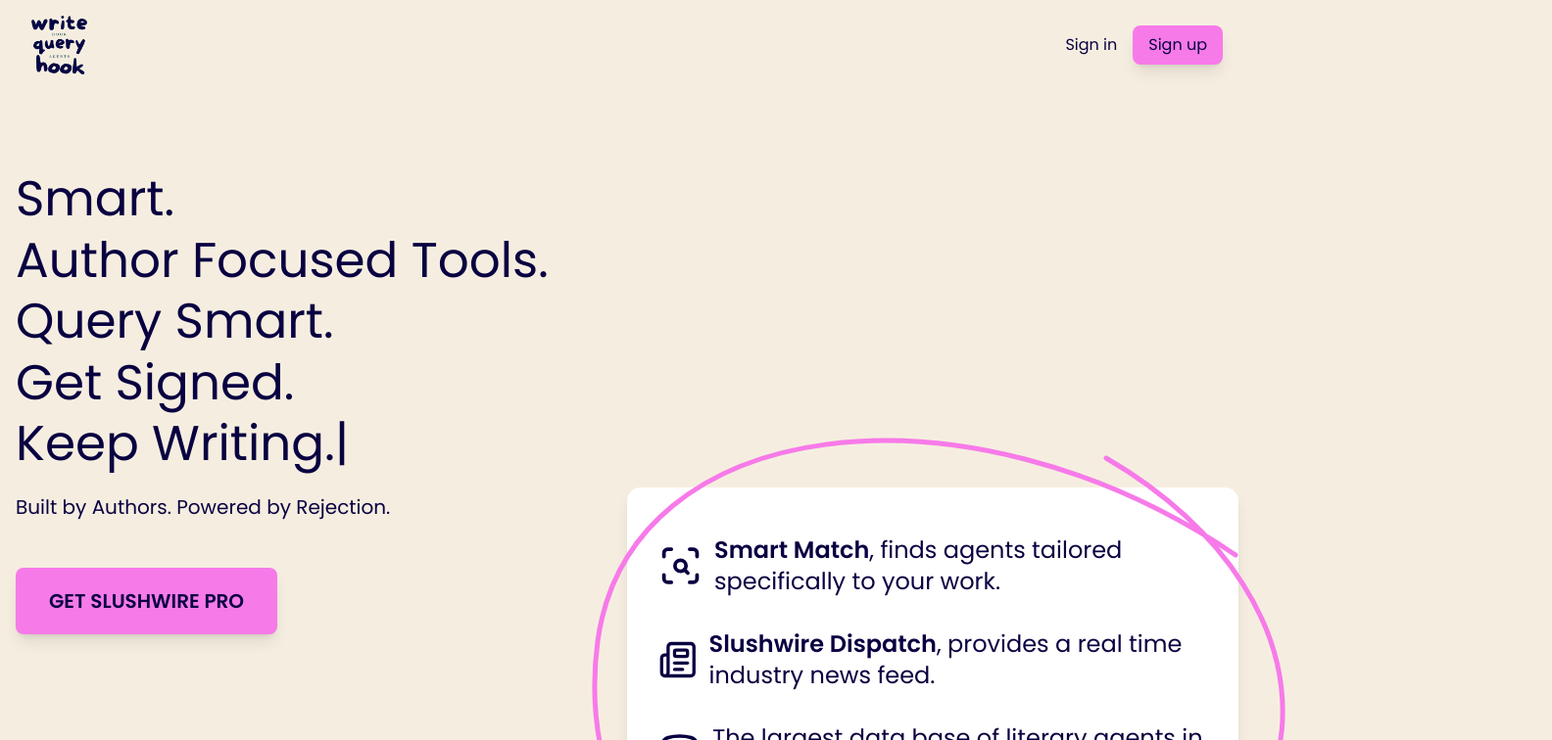
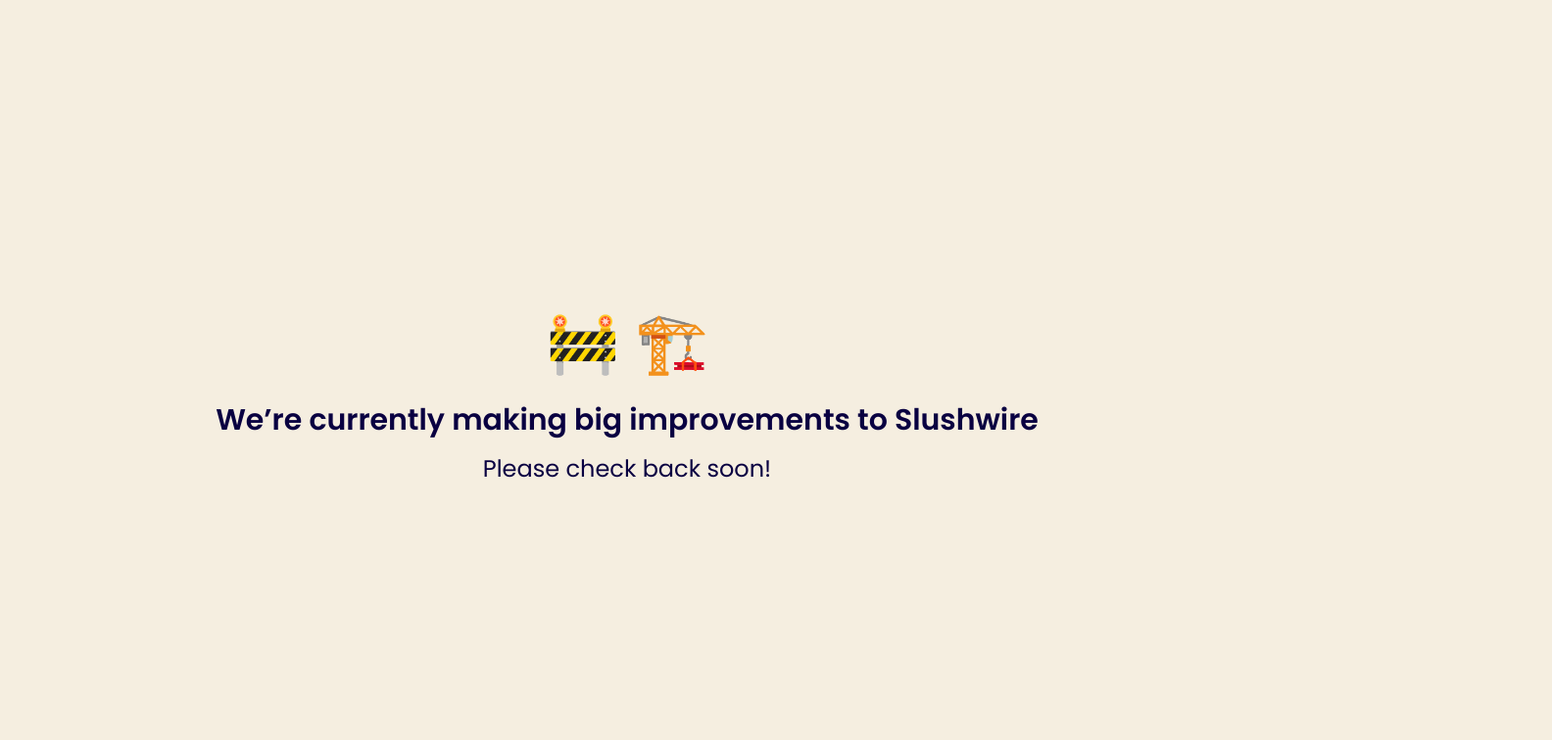
Before and after one commit to thefrankharvey/querybot_web_app, a Next.js app: page / in a window 1280 px wide. Shown: the top 756 px of the page at 98% size, 1584 px wide, since content can reach past the window. Built offline with nearby package versions, Linux system fonts and the light colour scheme; no server answers.

Commit message:
Adds temp message

```diff
--- a/app/(home)/page.tsx
+++ b/app/(home)/page.tsx
@@ -1,20 +1,27 @@
 "use client";
 
-import { useState } from "react";
-import { Button } from "../ui-primitives/button";
-import TypeAnimationBlock from "./components/type-animation-block";
-import ProductsBlock from "./components/products-block";
-import SmartMatchBlock from "./components/smart-match-block";
-import SlushwireDispatchBlock from "./components/slushwire-dispatch-block";
-import SlushwireProBlock from "./components/slushwire-pro-block";
-import Link from "next/link";
+// import { useState } from "react";
+// import { Button } from "../ui-primitives/button";
+// import TypeAnimationBlock from "./components/type-animation-block";
+// import ProductsBlock from "./components/products-block";
+// import SmartMatchBlock from "./components/smart-match-block";
+// import SlushwireDispatchBlock from "./components/slushwire-dispatch-block";
+// import SlushwireProBlock from "./components/slushwire-pro-block";
+// import Link from "next/link";
 
 const Home = () => {
-  const [showSecondAnimation, setShowSecondAnimation] = useState(false);
+  // const [showSecondAnimation, setShowSecondAnimation] = useState(false);
 
   return (
     <div className="w-full">
-      <div className="w-full flex flex-col md:block">
+      <div className="flex flex-col gap-4 justify-center items-center h-screen">
+        <div className="text-[60px]">🚧 🏗️</div>
+        <h1 className="text-3xl font-semibold text-center">
+          We’re currently making big improvements to Slushwire
+        </h1>
+        <span className="text-2xl font-normal">Please check back soon!</span>
+      </div>
+      {/* <div className="w-full flex flex-col md:block">
         <TypeAnimationBlock
           setShowSecondAnimation={setShowSecondAnimation}
           showSecondAnimation={showSecondAnimation}
@@ -30,7 +37,7 @@ const Home = () => {
       </div>
       <SmartMatchBlock />
       <SlushwireDispatchBlock />
-      <SlushwireProBlock />
+      <SlushwireProBlock /> */}
     </div>
   );
 };
--- a/app/layout.tsx
+++ b/app/layout.tsx
@@ -1,7 +1,7 @@
 import type { Metadata } from "next";
 import { Poppins } from "next/font/google";
 import "./globals.css";
-import Nav from "./components/nav";
+// import Nav from "./components/nav";
 import Footer from "./components/footer";
 import { ClerkProvider } from "@clerk/nextjs";
 
@@ -42,7 +42,7 @@ export default function RootLayout({
     <ClerkProvider>
       <html lang="en">
         <body className={`${poppins.className} antialiased`}>
-          <Nav />
+          {/* <Nav /> */}
           <div className="max-w-screen-xl mx-auto px-4 py-0 min-h-screen">
             {children}
           </div>
```
